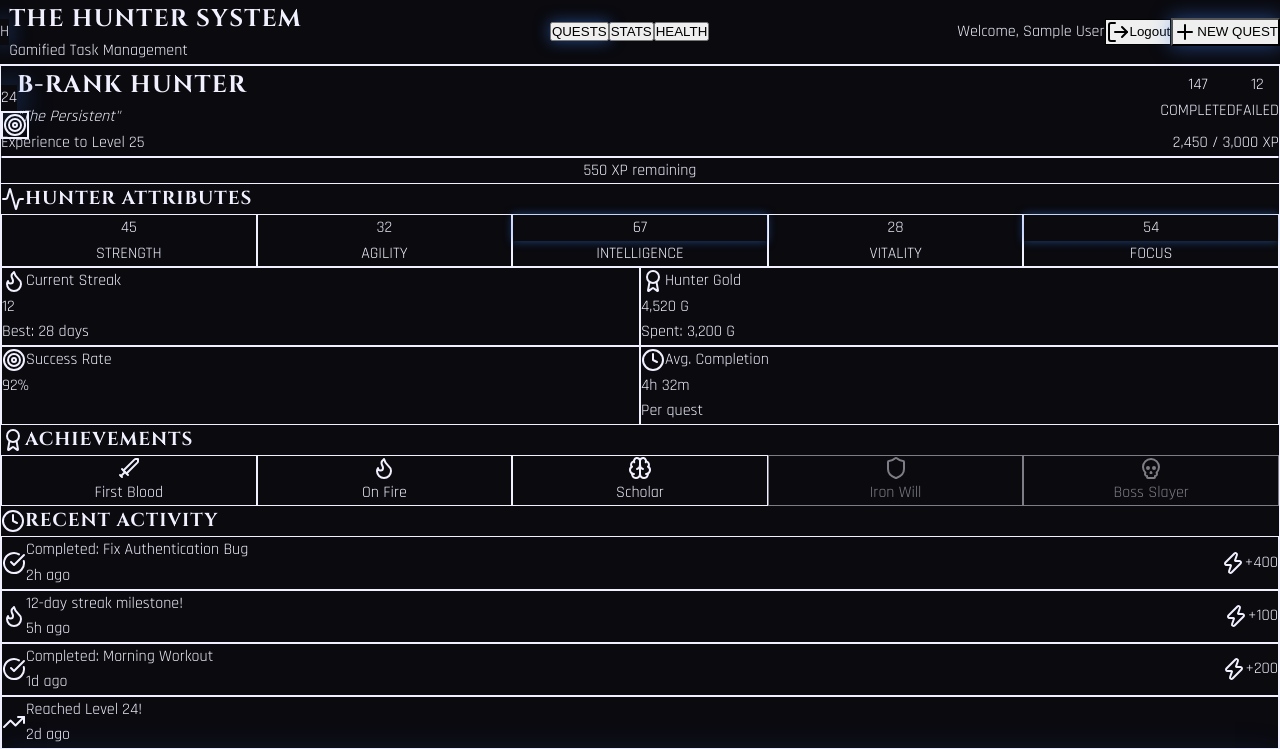
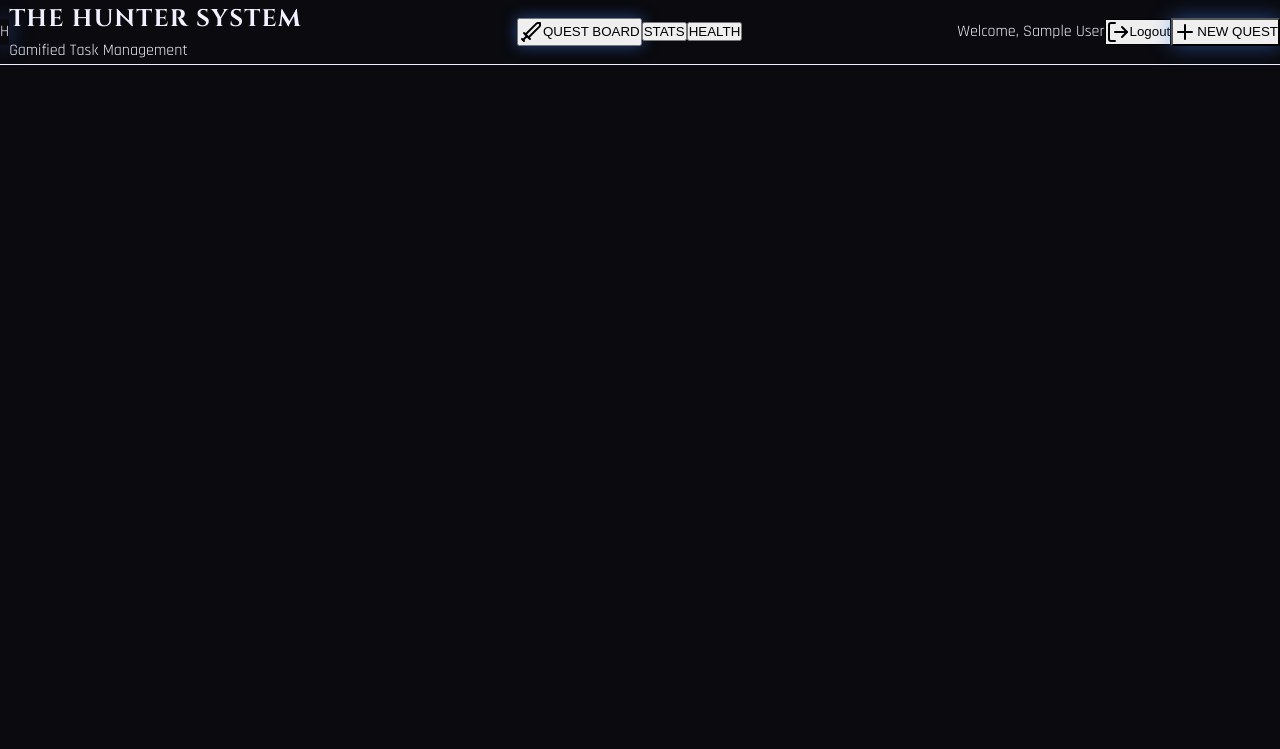
Before and after one commit to Daredevil-suburbs/task-management, a React (Vite) app in the folder frontend/: page /hunter in a window 1280 px wide. Shown: the top 749 px of the page. Built offline with nearby package versions, Linux system fonts and the light colour scheme; sample sign-in values are in the browser's storage; what @nextui-org/react would draw is missing.

Commit message:
chore: sync frontend/src/pages/HunterDashboard.jsx

```diff
--- a/frontend/src/pages/HunterDashboard.jsx
+++ b/frontend/src/pages/HunterDashboard.jsx
@@ -3,11 +3,13 @@
  */
 import { useState } from 'react';
 import { useAuth } from '../context/AuthContext';
-import { Plus, LogOut } from 'lucide-react';
+import { Plus, LogOut, Sword } from 'lucide-react';
 import { QuestDashboard, AddQuestModal, PlayerStatsPanel, HealthSyncDashboard } from '../components';
+import { useNavigate } from 'react-router-dom';
 
 export default function HunterDashboard() {
   const { user, logout } = useAuth();
+  const navigate = useNavigate();
   const [isModalOpen, setIsModalOpen] = useState(false);
   const [activePanel, setActivePanel] = useState('quests');
 
@@ -38,14 +40,11 @@ export default function HunterDashboard() {
             {/* Navigation Tabs */}
             <div className="flex items-center gap-2">
               <button
-                onClick={() => setActivePanel('quests')}
-                className={`px-4 py-2 rounded-lg font-bold uppercase tracking-wide text-sm transition-all ${
-                  activePanel === 'quests'
-                    ? 'bg-blue-500 text-white shadow-[0_0_15px_rgba(59,130,246,0.5)]'
-                    : 'text-slate-400 hover:text-slate-100 hover:bg-slate-800'
-                }`}
+                onClick={() => navigate('/quests')}
+                className="flex items-center gap-2 px-4 py-2 rounded-lg font-bold uppercase tracking-wide text-sm transition-all bg-blue-500 text-white shadow-[0_0_15px_rgba(59,130,246,0.5)] hover:shadow-[0_0_25px_rgba(59,130,246,0.7)]"
               >
-                Quests
+                <Sword className="w-4 h-4" />
+                Quest Board
               </button>
               <button
                 onClick={() => setActivePanel('stats')}
@@ -93,12 +92,6 @@ export default function HunterDashboard() {
 
       {/* Main Content */}
       <main className="max-w-[1600px] mx-auto px-6 py-8">
-        {activePanel === 'quests' && (
-          <div className="space-y-6">
-            <PlayerStatsPanel />
-            <QuestDashboard />
-          </div>
-        )}
         {activePanel === 'stats' && <PlayerStatsPanel />}
         {activePanel === 'health' && <HealthSyncDashboard />}
       </main>
```
